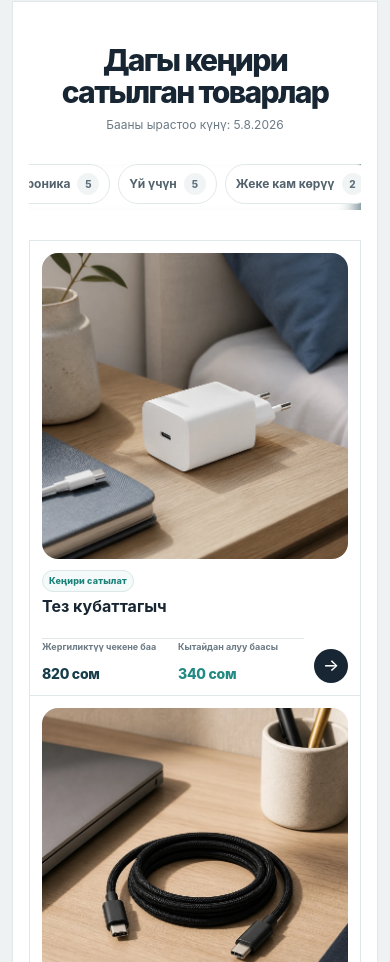
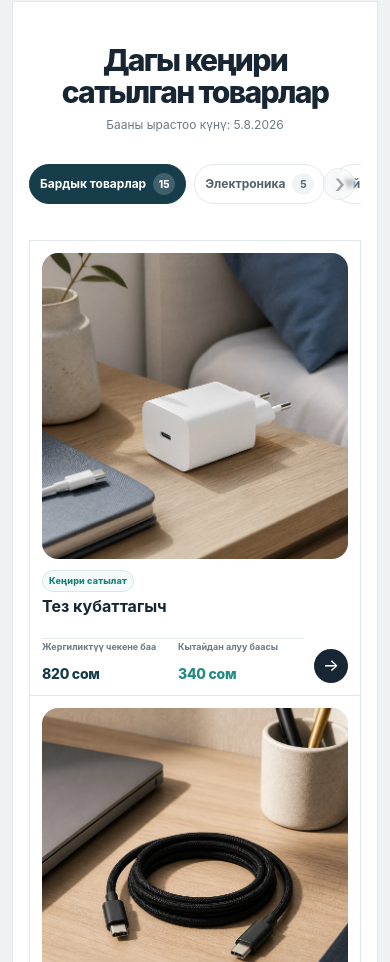
Before and after one commit to Yosuke999/ZJW2.0, a Next.js app: page /kg in a window 390 px wide. Shown: the part 1043-2005 px from the top of the page. Built offline with nearby package versions, Linux system fonts and the light colour scheme; no server answers.

Commit message:
feat: add mobile product filter scroll control

```diff
--- a/app/globals.css
+++ b/app/globals.css
@@ -663,6 +663,8 @@ button:focus-visible, a:focus-visible, summary:focus-visible { outline: 3px soli
 .products-section .section-heading h2 { color: var(--catalog-ink); font-size: clamp(30px, 3.4vw, 46px); font-weight: 780; letter-spacing: -.055em; }
 .products-section .section-heading > p { max-width: 26ch; color: var(--catalog-muted); text-align: right; }
 .products-section .product-filter { justify-content: flex-start; gap: 8px; margin: 0 0 30px; }
+.products-section .product-filter-shell { position: relative; }
+.products-section .product-filter-next { display: none; }
 .products-section .product-filter button { min-height: 40px; border-color: var(--catalog-line); background: #fff; color: #53636e; box-shadow: none; font-weight: 700; }
 .products-section .product-filter button:hover { border-color: #b6c7ce; box-shadow: none; }
 .products-section .product-filter button.is-active { border-color: #173d4b; background: #173d4b; color: #fff; box-shadow: none; }
@@ -778,9 +780,39 @@ button:focus-visible, a:focus-visible, summary:focus-visible { outline: 3px soli
   .products-section { padding-inline: 16px; }
   .products-section .section-heading { align-items: flex-start; flex-direction: column; gap: 8px; }
   .products-section .section-heading > p { text-align: left; }
-  .products-section .product-filter { flex-wrap: nowrap; overflow-x: auto; padding: 0 22px 6px 0; scroll-padding-right: 22px; scroll-snap-type: x proximity; scrollbar-width: none; box-shadow: inset -22px 0 18px -18px rgba(23,61,75,.72); }
+  .products-section .product-filter { justify-content: flex-start; flex-wrap: nowrap; overflow-x: auto; padding: 0 44px 6px 0; scroll-padding-right: 44px; scroll-snap-type: x proximity; scrollbar-width: none; box-shadow: none; }
   .products-section .product-filter::-webkit-scrollbar { display: none; }
   .products-section .product-filter button { flex: 0 0 auto; scroll-snap-align: start; }
+  .products-section .product-filter-next {
+    position: absolute;
+    z-index: 2;
+    top: -2px;
+    right: 0;
+    display: grid;
+    width: 44px;
+    height: 44px;
+    padding: 0;
+    border: 0;
+    background: transparent;
+    color: rgba(83,99,110,.55);
+    cursor: pointer;
+    place-items: center;
+    touch-action: manipulation;
+  }
+  .products-section .product-filter-next::before {
+    position: absolute;
+    z-index: -1;
+    inset: 6px;
+    border: 1px solid rgba(183,193,199,.22);
+    border-radius: 50%;
+    background: rgba(230,234,236,.25);
+    backdrop-filter: blur(2px);
+    content: "";
+  }
+  .products-section .product-filter-next > span { font-size: 27px; font-weight: 500; line-height: 1; transform: translate(1px, -1px); }
+  .products-section .product-filter-next:hover,
+  .products-section .product-filter-next:active { transform: none; }
+  .products-section .product-filter-next:focus-visible { outline: 2px solid rgba(34,166,154,.45); outline-offset: -4px; border-radius: 50%; }
   .products-section .product-grid { grid-template-columns: repeat(2, minmax(0, 1fr)); gap: 0; }
   .products-section .product-card { display: grid; grid-template-columns: none; grid-template-rows: auto 1fr auto auto; min-height: 0; padding: 12px; border-radius: 0; }
   .products-section .card-visual { aspect-ratio: 1 / 1; margin-bottom: 14px; border-radius: 16px; }
@@ -1146,6 +1178,9 @@ h1,
   text-align: center;
 }
 .products-section .product-filter { justify-content: center; }
+@media (max-width: 759px) {
+  .products-section .product-filter { justify-content: flex-start; }
+}
 
 /* A visual narrative between the service flow and FAQs. */
 .story-showcase {
--- a/components/ProductGrid.tsx
+++ b/components/ProductGrid.tsx
@@ -11,6 +11,14 @@ import { formatConfirmedDate } from "@/lib/confirmed-date";
 type ProductFilter = "all" | "electronics" | "home" | "personal" | "daily";
 
 const productFilters: ProductFilter[] = ["all", "electronics", "home", "personal", "daily"];
+
+const filterScrollLabels: Record<Language, string> = {
+  zh: "向右查看更多分类",
+  en: "Show more categories",
+  ru: "Показать другие категории",
+  ky: "Дагы категорияларды көрсөтүү",
+  uz: "Boshqa toifalarni ko‘rsatish",
+};
 
 const categoryGroups: Record<Exclude<ProductFilter, "all">, string[]> = {
   electronics: ["electronics", "lighting", "auto"],
@@ -27,6 +35,8 @@ export function ProductGrid({ country, language, copy, onConsult, onProductView
   const [expanded, setExpanded] = useState(false);
   const [activeFilter, setActiveFilter] = useState<ProductFilter>("all");
   const [detailProductId, setDetailProductId] = useState<string | null>(null);
+  const [canScrollFilterRight, setCanScrollFilterRight] = useState(false);
+  const filterRef = useRef<HTMLDivElement | null>(null);
   const closeButtonRef = useRef<HTMLButtonElement | null>(null);
   const triggerRef = useRef<HTMLButtonElement | null>(null);
   const catalogProducts = products.slice(5);
@@ -35,6 +45,27 @@ export function ProductGrid({ country, language, copy, onConsult, onProductView
   const detailProduct = products.find((product) => product.id === detailProductId) ?? null;
   const filterCount = (filter: ProductFilter) => catalogProducts.filter((product) => belongsToFilter(product.category, filter)).length;
   const confirmedDate = formatConfirmedDate(copy.confirmedDate, language);
+
+  const updateFilterScrollState = useCallback(() => {
+    const filter = filterRef.current;
+    if (!filter) return;
+    setCanScrollFilterRight(filter.scrollLeft + filter.clientWidth < filter.scrollWidth - 2);
+  }, []);
+
+  useEffect(() => {
+    const filter = filterRef.current;
+    if (!filter) return;
+
+    updateFilterScrollState();
+    filter.addEventListener("scroll", updateFilterScrollState, { passive: true });
+    const resizeObserver = new ResizeObserver(updateFilterScrollState);
+    resizeObserver.observe(filter);
+
+    return () => {
+      filter.removeEventListener("scroll", updateFilterScrollState);
+      resizeObserver.disconnect();
+    };
+  }, [updateFilterScrollState]);
 
   const closeDetails = useCallback(() => {
     setDetailProductId(null);
@@ -62,7 +93,8 @@ export function ProductGrid({ country, language, copy, onConsult, onProductView
         <div><h2 id="products-title">{copy.popularTitle}</h2></div>
         <p>{confirmedDate}</p>
       </div>
-      <div className="product-filter" aria-label={copy.popularTitle}>
+      <div className="product-filter-shell">
+        <div ref={filterRef} className="product-filter" aria-label={copy.popularTitle}>
           {productFilters.map((filter) => {
             const label = filter === "all" ? copy.productCategoryAll : copy.productCategoryLabels[filter];
             return (
@@ -82,6 +114,20 @@ export function ProductGrid({ country, language, copy, onConsult, onProductView
               </button>
             );
           })}
+        </div>
+        {canScrollFilterRight && (
+          <button
+            type="button"
+            className="product-filter-next"
+            aria-label={filterScrollLabels[language]}
+            onClick={() => {
+              const filter = filterRef.current;
+              filter?.scrollBy({ left: Math.max(180, filter.clientWidth * 0.55), behavior: "smooth" });
+            }}
+          >
+            <span aria-hidden="true">›</span>
+          </button>
+        )}
       </div>
       <div className="product-grid">
         {items.map((product) => {
```
Also changed, not shown: 1 other file (tests, documents, lock files or other folders). Lines whose indentation alone changed are shown as unchanged.
